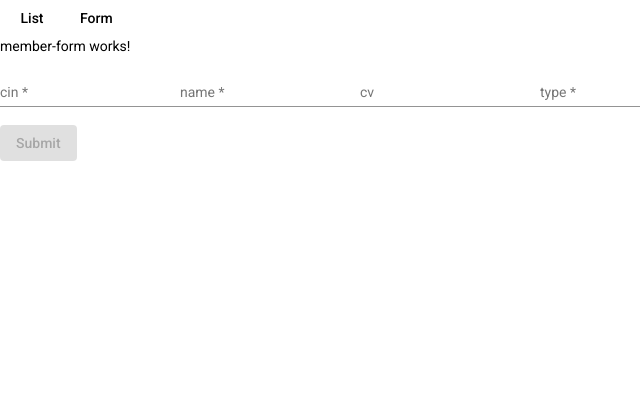
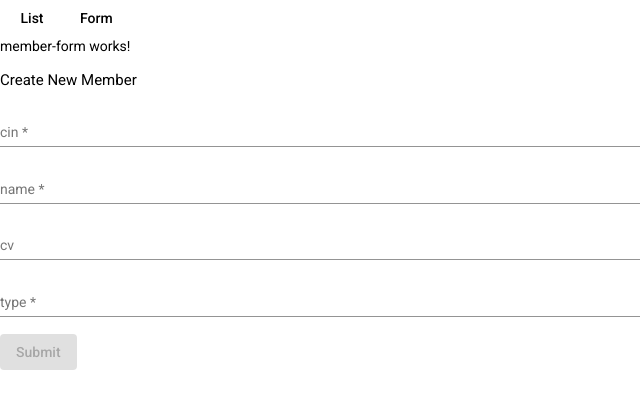
Before and after one commit to JannetAbdelkefi/GestionDeRechercheLaboratoires, an Angular app: page /member-form in a window 1280 px wide. Shown: the top 408 px of the page, without its empty margins (0-640 px from the left). Built offline with nearby package versions, Linux system fonts and the light colour scheme.

Commit message:
add flex layout

```diff
--- a/package.json
+++ b/package.json
@@ -17,6 +17,7 @@
     "@angular/common": "~10.2.0",
     "@angular/compiler": "~10.2.0",
     "@angular/core": "~10.2.0",
+    "@angular/flex-layout": "^11.0.0-beta.33",
     "@angular/forms": "~10.2.0",
     "@angular/material": "^10.2.7",
     "@angular/platform-browser": "~10.2.0",
--- a/src/app/@root/shared/shared.module.ts
+++ b/src/app/@root/shared/shared.module.ts
@@ -1,14 +1,17 @@
 import { NgModule } from '@angular/core';
 import {MaterialModule} from '../material/material.module';
+import {FlexLayoutModule} from '@angular/flex-layout';
 
 
 
 @NgModule({
   imports: [
     MaterialModule,
+    FlexLayoutModule,
   ],
   exports: [
     MaterialModule,
+    FlexLayoutModule,
   ]
 })
 export class SharedModule { }
--- a/src/app/member-form/member-form.component.html
+++ b/src/app/member-form/member-form.component.html
@@ -1,5 +1,10 @@
+
 <p>member-form works!</p>
-<form [formGroup]="form" *ngIf="!!form" (ngSubmit)="onSubmit()">
+<div class="container">
+
+  <h4>Create New Member</h4>
+
+<form [formGroup]="form" *ngIf="!!form" (ngSubmit)="onSubmit()" fxLayout="column">
   <mat-form-field>
     <input matInput placeholder="cin" formControlName="cin">
   </mat-form-field>
@@ -16,3 +21,4 @@
     <button mat-raised-button color="primary" type="submit" class="button" [disabled]="form.invalid">Submit</button>
   </div>
 </form>
+</div>
```
Also changed, not shown: 1 other file (tests, documents, lock files or other folders).
